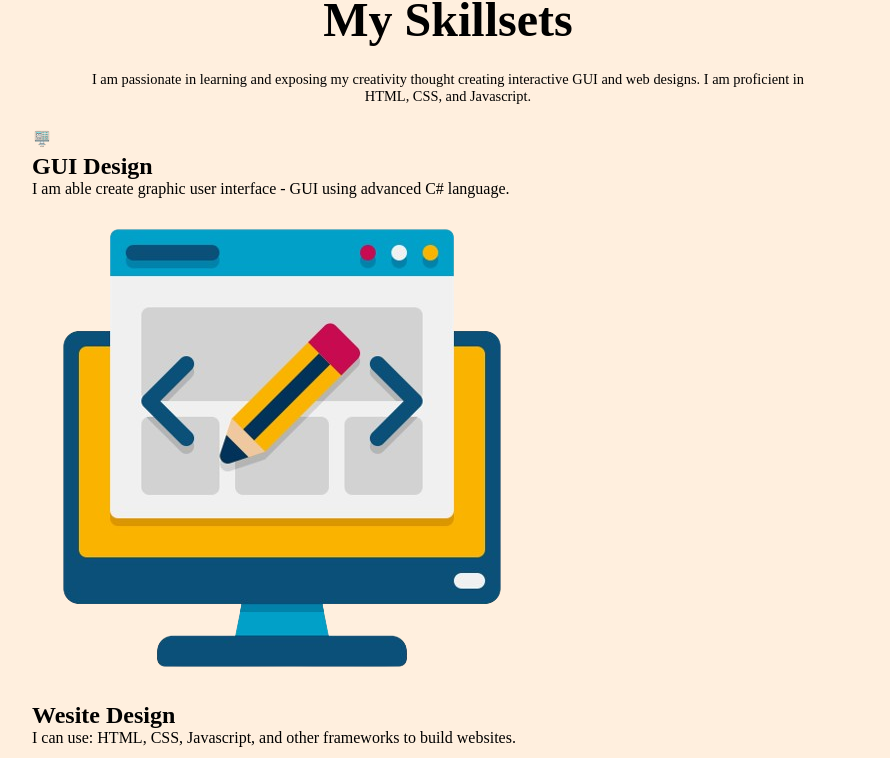
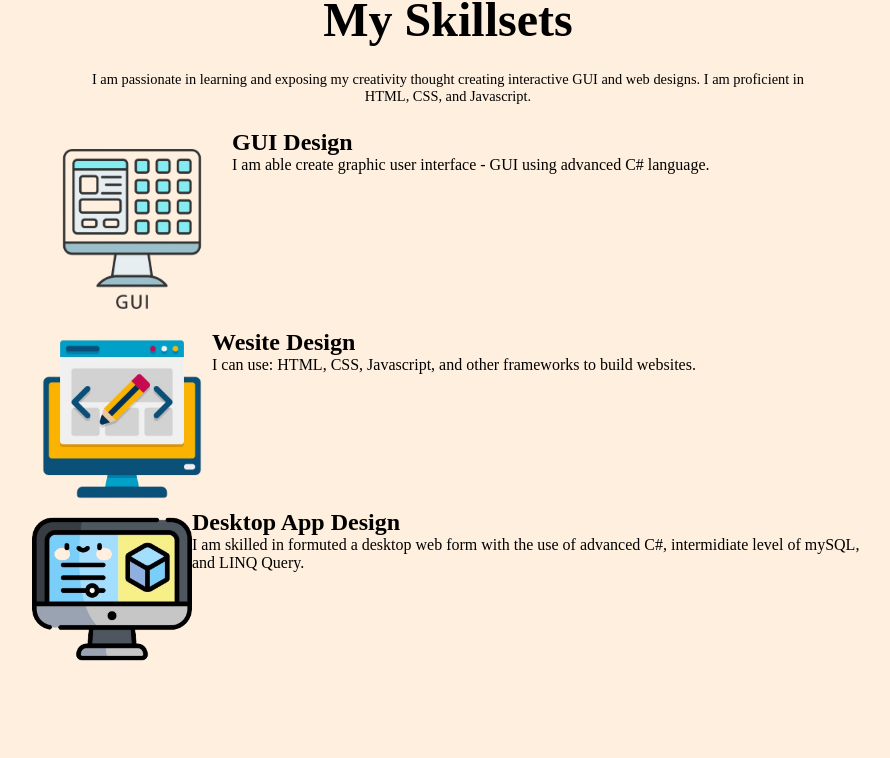
Before and after one commit to SothyraChan/portfolio, a React (Create React App) app: page / in a window 1280 px wide. Shown: the part 872-1630 px from the top of the page, without its empty margins (192-1082 px from the left). After the commit the page ends 1565 px from the top, so only its background shows below. Built offline with nearby package versions, Linux system fonts and the light colour scheme.

Commit message:
css adjusment

```diff
--- a/src/components/Skills/skills.css
+++ b/src/components/Skills/skills.css
@@ -30,3 +30,7 @@
     max-width: 80%;
     text-align: left;
 }
+
+.skillBar {
+    display: flex;
+}
--- a/src/components/Skills/skills.js
+++ b/src/components/Skills/skills.js
@@ -12,7 +12,7 @@ const Skills = () => {
             <span className="skillDesc">I am passionate in learning and exposing my creativity thought creating interactive GUI and web designs. I am proficient in HTML, CSS, and Javascript.</span>
             <div className="skillBars">
                 <div className="skillBar">
-                    <img src={GUIDesign} alt="GUI" className="skillBarImg" style={{width:'20px', height:'auto'}} />
+                    <img src={GUIDesign} alt="GUI" className="skillBarImg" style={{width:'200px', height:'auto'}} />
                     <div className="skillBarText">
                         <h2>GUI Design</h2>
                         <p>I am able create graphic user interface - GUI using advanced C# language.</p>
@@ -20,7 +20,7 @@ const Skills = () => {
                 </div>
 
                 <div className="skillBar">
-                    <img src={WebDesign} alt="WebDesign" className="skillBarImg" />
+                    <img src={WebDesign} alt="WebDesign" className="skillBarImg" style={{width:'180px', height:'auto'}} />
                     <div className="skillBarText">
                         <h2>Wesite Design</h2>
                         <p>I can use: HTML, CSS, Javascript, and other frameworks to build websites.</p>
@@ -28,7 +28,7 @@ const Skills = () => {
                 </div>
 
                 <div className="skillBar">
-                    <img src={AppDesign} alt="AppDesign" className="skillBarImg" />
+                    <img src={AppDesign} alt="AppDesign" className="skillBarImg" style={{width:'160px', height:'auto'}} />
                     <div className="skillBarText">
                         <h2>Desktop App Design</h2>
                         <p>I am skilled in formuted a desktop web form with the use of advanced C#, intermidiate level of mySQL, and LINQ Query. </p>
```
